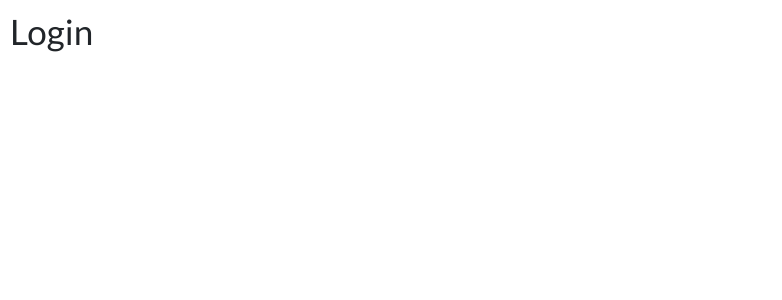
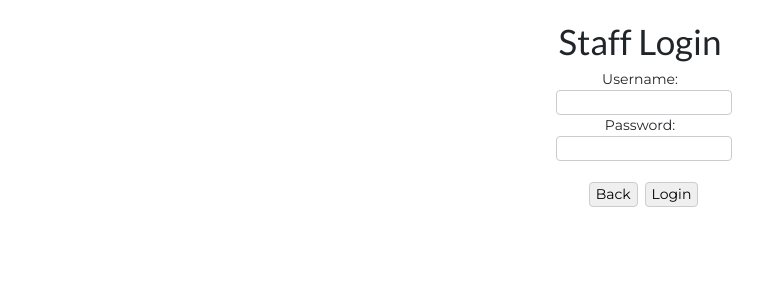
Before and after one commit to ralphgregorio/PetAdoption, a React (Create React App) app in the folder frontend/client/: page /login in a window 1280 px wide. Shown: the top 300 px of the page, without its empty margins (0-782 px from the left). Built offline with nearby package versions, Linux system fonts and the light colour scheme.

Commit message:
implemented basic login

```diff
--- a/frontend/client/src/components/pages/Login.jsx
+++ b/frontend/client/src/components/pages/Login.jsx
@@ -1,12 +1,44 @@
-import React from "react";
+import React, { useRef } from "react";
+import {useNavigate} from "react-router-dom"
 import '../navbar/Nav.css'
 import './Main.css'
 
+
 function Login() {
+  let history = useNavigate();
+  const user = useRef();
+const pass = useRef();
+
+function authenticate() {
+  let req = `user=${user.current.value}&pass=${pass.current.value}`
+  fetch("http://localhost:3030/login", {
+            body: req,
+            headers: {
+                "Content-Type": "application/x-www-form-urlencoded",
+            },
+            method: "post",
+        }).then( (response) => {
+            if (response.status != 200){
+                window.alert(`Login Fail`)
+              } else {
+                window.alert(`Login Success`)
+                history("/adopt")
+              }
+
+
+        });
+}
   return (
     <div className="main">
       <title>Staff Login</title>
-      <h1>Login</h1>
+      <div className="formAdopt">
+      <h1>Staff Login</h1>
+        <label>Username: </label><br></br>
+        <input type="text" id="user" className="filterInput" ref={user}></input><br></br>
+        <label>Password: </label><br></br>
+        <input type="password" id="pass" className="filterInput"ref={pass}></input><br></br><br></br>
+        <button id="back" className="filterInput" onClick={()=>history(-1)}>Back</button><button id="login" className="filterInput" onClick={authenticate}>Login</button>
+      </div>
     </div>
   );
 }
```
Also changed, not shown: 2 other files (tests, documents, lock files or other folders).
